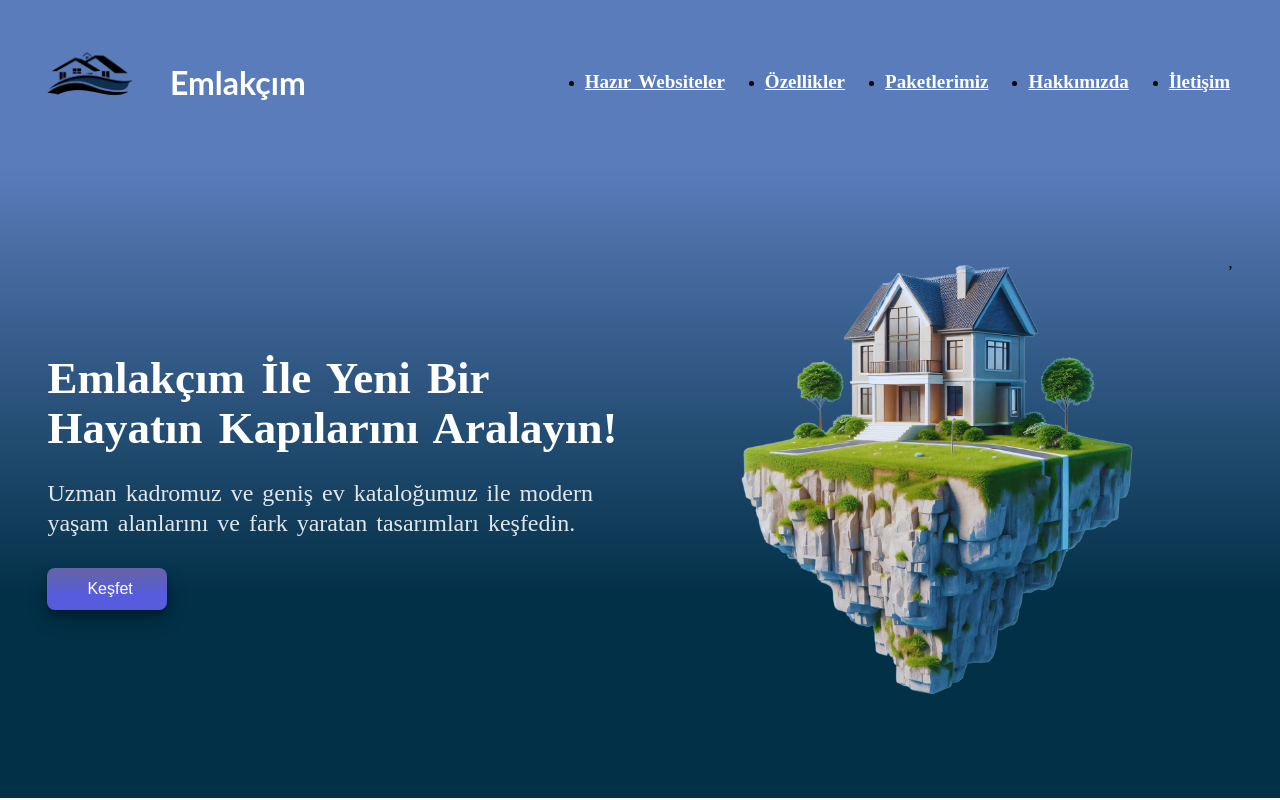
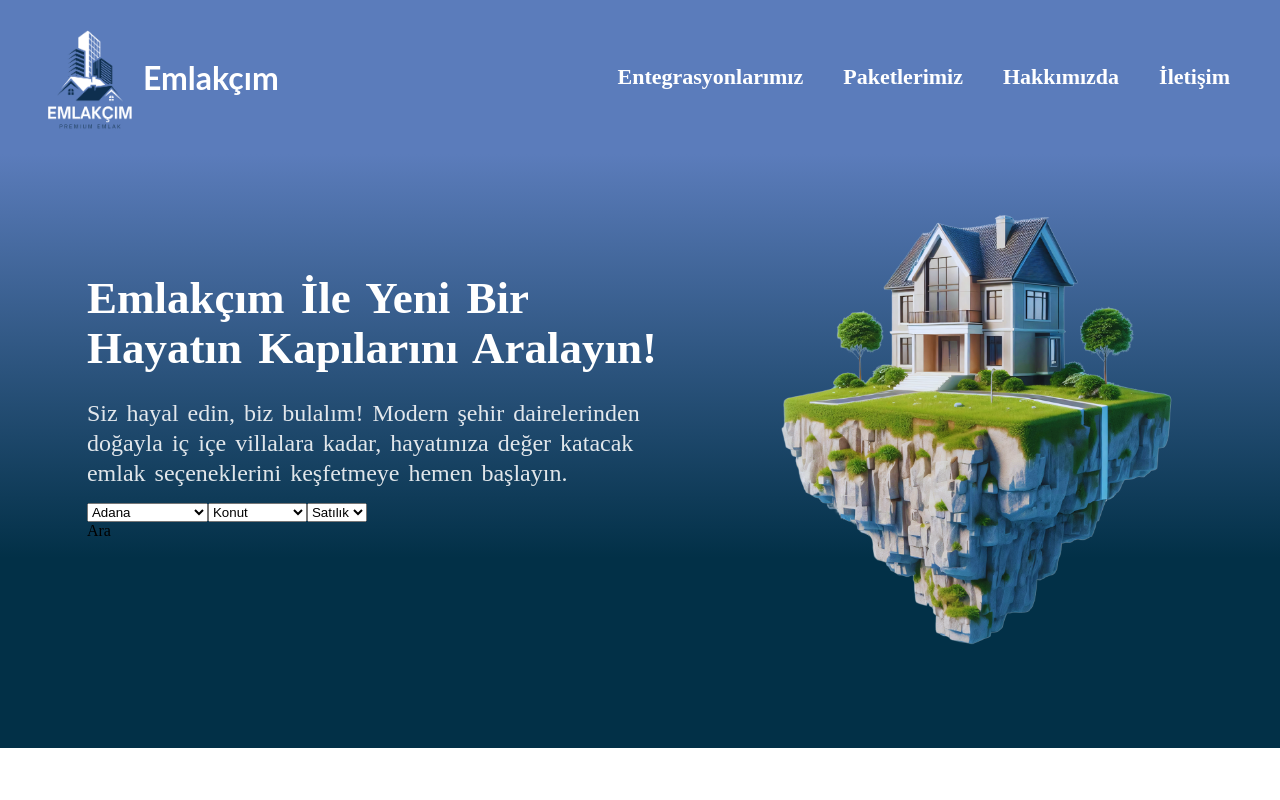
Before and after one commit to denizkandemir/Emla-mWebsite, a React (Vite) app: page / in a window 1280 px wide. Built offline with nearby package versions, Linux system fonts and the light colour scheme.

Commit message:
navbar codes updated - objects added

```diff
--- a/src/Components/Header/Header.jsx
+++ b/src/Components/Header/Header.jsx
@@ -1,5 +1,7 @@
 import houseImg from "/header-house.png";
 import "./Header.scss";
+import cities from "../../Objects/Cities";
+import houseType from "../../Objects/HouseType";
 
 const Header = () => {
     return (
@@ -8,15 +10,45 @@ const Header = () => {
                 <div className="header-content-container">
                     <div className="header-info-container">
                         <h1 className="header-title"> Emlakçım İle Yeni Bir Hayatın Kapılarını Aralayın! </h1>
-                        <p className="header-p"> Uzman kadromuz ve geniş ev kataloğumuz ile modern yaşam alanlarını ve fark yaratan
-                            tasarımları keşfedin. </p>
-                        <button className="header-button">
+                        <p className="header-p">
+                            Siz hayal edin, biz bulalım! Modern şehir dairelerinden doğayla iç içe villalara kadar, hayatınıza değer katacak emlak seçeneklerini keşfetmeye hemen başlayın.
+                        </p>
+                        {/* <button className="header-button">
                             <a href="" className="header-link"> Keşfet </a>
-                        </button>
+                        </button> */}
+                        <div className="header-search-container">
+                            <div className="header-search-inputs-container">
+                                <select className="header-city-select" name="" value={"Şehir"} id="">
+                                    {
+                                        cities.map((city) => (
+                                            <option className="header-city-option" key={city.id}> {city.name} </option>
+                                        ))
+                                    }
+                                </select>
+
+                                <select className="header-house-type-select" value={"Konut"} name="" id="">
+                                {
+                                        houseType.map((type) => (
+                                            <option className="header-house-type-option" key={type.id}> {type.name} </option>
+                                        ))
+                                }
+                                </select>
+
+                                <select className="header-house-sell-select" value={"Konut"} name="" id="">
+                                    <option className="header-house-sell-option"> Satılık </option>
+                                    <option className="header-house-sell-option"> Kiralık </option>
+                                </select>
+
+                                <div className="header-sarch-button-container">
+                                    <p className="header-searc-p"> Ara </p>
+
+                                </div>
+                            </div>
+                        </div>
                     </div>
                     <div className="header-img-container">
                         <img src={houseImg} className="header-img" alt="Hero Illustration" />
-                    </div>,
+                    </div>
                 </div>
             </div>
         </>
--- a/src/Components/Header/Header.scss
+++ b/src/Components/Header/Header.scss
@@ -1,10 +1,10 @@
 .header-container {
-    background: linear-gradient(0deg, rgba(2, 48, 71, 1) 32%, rgb(91 124 187) 100%);
+    background: linear-gradient(0deg, #023047 32%, #5b7cbb 100%);
     display: flex;
     flex-direction: column;
     justify-content: center;
     align-items: center;
-    padding: 90px 20px 90px 20px;
+    padding: 50px 20px 90px 20px;
 
 
     .header-content-container {
@@ -12,7 +12,6 @@
         gap: 70px 75px;
         flex-wrap: wrap;
         justify-content: center;
-
 
         .header-img {
             object-fit: cover;
@@ -44,6 +43,7 @@
             display: flex;
             flex-direction: column;
             justify-content: center;
+            margin-bottom: 50px;
         }
 
         .header-button {
--- a/src/Components/Navbar/Navbar.jsx
+++ b/src/Components/Navbar/Navbar.jsx
@@ -1,25 +1,44 @@
 import logo from "/EmlakçımLogo.png";
-import "./Navbar.scss"
+import "./Navbar.scss";
+import { useState,useEffect } from "react";
 
 const Navbar = () => {
+
+    const [scroll,setScroll ] = useState(false);
+
+    useEffect(() => {
+        const handleScroll = () => {
+            if (window.scrollY > 1) {
+                setScroll(true);
+            } else {
+                setScroll(false);
+            }
+        };
+
+        window.addEventListener("scroll", handleScroll);
+        return () => {
+            window.removeEventListener("scroll", handleScroll);
+        };
+    }, []);
+
+
     return (
-        <div class="navbar-container" id="navbar-container">
-            <div class="logo-p-container">
-                <a href="main.html" class="logo" rel="home">
-                    <img src={logo} id="logo" class="navbar-logo" alt=""/>
+        <div className={scroll ? "navbar-scrolled navbar-container" : "navbar-container"} >
+            <div className="logo-p-container">
+                <a href="main.html" className="logo" rel="home">
+                    <img src={logo}  className={scroll ? "logo-scrolled navbar-logo" : "navbar-logo"} alt="" />
                 </a>
-                <p class="logo-p" id="logo-p">
+                <p className={scroll ? "logo-p-scrolled logo-p" : "logo-p"}>
                     Emlakçım
                 </p>
             </div>
-            <ul class="navbar-center-content">
-                <li><a href="index.html" class="navbar-p" id="navbar-p"> Hazır Websiteler </a></li>
-                <li><a href="pricing.html" id="navbar-p" class="navbar-p"> Özellikler </a></li>
-                <li><a href="about.html" id="navbar-p" class="navbar-p"> Paketlerimiz </a></li>
-                <li><a href="about.html" id="navbar-p" class="navbar-p"> Hakkımızda </a></li>
-                <li><a href="about.html" id="navbar-p" class="navbar-p"> İletişim </a></li>
+            <ul className="navbar-center-content">
+                <li><a href="index.html" className={scroll ?  "navbar-p-scrolled navbar-p" : "navbar-p"}> Entegrasyonlarımız </a></li>
+                <li><a href="about.html" className={scroll ?  "navbar-p-scrolled navbar-p" : "navbar-p"}> Paketlerimiz </a></li>
+                <li><a href="about.html" className={scroll ?  "navbar-p-scrolled navbar-p" : "navbar-p"}> Hakkımızda </a></li>
+                <li><a href="about.html" className={scroll ?  "navbar-p-scrolled navbar-p" : "navbar-p"}> İletişim </a></li>
             </ul>
-            <div class="sidebar-svg-container" id="sidebar-opener">
+            <div className="sidebar-svg-container" id="sidebar-opener">
                 <svg width="40px" height="40px" viewBox="0 0 24 24" version="1.1" xmlns="http://www.w3.org/2000/svg"
                     xmlns:xlink="http://www.w3.org/1999/xlink">
                     <title>Menu</title>
--- a/src/Components/Navbar/Navbar.scss
+++ b/src/Components/Navbar/Navbar.scss
@@ -1,13 +1,41 @@
+  .navbar-scrolled {
+      position: sticky;
+      top: 0;
+      padding: 2px 50px 2px 30px;
+      color: black;
+      z-index: 10;
+      background-color: rgba(91, 124, 187, 0.87);
+      backdrop-filter: blur(3px);
+
+
+      .logo-scrolled {
+        max-width: 50px;
+        max-height: 50px;
+    }
+
+
+    .logo-p-scrolled {
+        font-size: 27px;
+    }
+
+    .navbar-p-scrolled {
+        font-size: 17px;
+    }
+  }
 
   .navbar-container {
-    background-color: rgb(91 124 187);
+      background-color: #5b7cbb;
+      // #62769c güzel renk
       display: flex;
       justify-content: space-between;
       align-items: center;
-    padding: 20px 50px 20px 30px;
+      padding: 20px 50px 20px 40px;
       filter: blur(0px);
       transition: filter 2s ease-in-out;
       /* transition: background-color 1s ease-in-out;      */
+
+      li {
+          list-style: none;
       }
 
       .blur {
@@ -15,15 +43,6 @@
           transition: all 2s ease-in-out;
       }
 
-.navbar-scrolled {
-    position: sticky;
-    top: 0;
-    padding: 2px 50px 2px 30px;
-    color: black;
-    z-index: 10;
-    background-color: rgba(91,124,187,0.87);
-    backdrop-filter: blur(3px);
-}
 
       .sidebar-svg-container {
           display: none;
@@ -38,21 +57,20 @@
 
       .navbar-logo {
           object-fit: contain;
-    max-width: 120px;
-    max-height: 120px;
+          width: 100px;
+          height: 100px;
+          margin-top: 10px;
       }
 
-.logo-scrolled {
-    max-width: 50px;
-    max-height: 50px;
-}
 
       .navbar-p {
-    font-size: 19px;
+          font-size: 22px;
           font-weight: 600;
           color: white;
           word-spacing: 3px;
           position: relative;
+          text-decoration: none;
+          list-style: none;
       }
 
       .navbar-p::after {
@@ -79,24 +97,17 @@
 
       .logo-p-container {
           display: flex;
-    gap: 20px;
+          gap: 3px;
           align-items: center;
       }
 
-.logo-p{
+      .logo-p {
           font-family: "Lato", Helvetica, sans-serif;
           font-size: 32px;
           color: white;
           font-weight: 700;
       }
 
-.logo-p-scrolled {
-    font-size: 27px;
-}
-
-.navbar-p-scrolled {
-    font-size: 17px;
-}
 
       .header-bottom-content {
           margin-top: 100px;
@@ -107,3 +118,4 @@
           gap: 120px;
           padding: 0 20px;
       }
+  }
--- /dev/null
+++ b/src/Objects/Cities.jsx
@@ -0,0 +1,80 @@
+const cities = [
+    { id: 1, name: "Adana" },
+    { id: 2, name: "Adıyaman" },
+    { id: 3, name: "Afyonkarahisar" },
+    { id: 4, name: "Ağrı" },
+    { id: 5, name: "Amasya" },
+    { id: 6, name: "Ankara" },
+    { id: 7, name: "Antalya" },
+    { id: 8, name: "Artvin" },
+    { id: 9, name: "Aydın" },
+    { id: 10, name: "Balıkesir" },
+    { id: 11, name: "Bilecik" },
+    { id: 12, name: "Bingöl" },
+    { id: 13, name: "Bitlis" },
+    { id: 14, name: "Bolu" },
+    { id: 15, name: "Burdur" },
+    { id: 16, name: "Bursa" },
+    { id: 17, name: "Çanakkale" },
+    { id: 18, name: "Çankırı" },
+    { id: 19, name: "Çorum" },
+    { id: 20, name: "Denizli" },
+    { id: 21, name: "Diyarbakır" },
+    { id: 22, name: "Edirne" },
+    { id: 23, name: "Elazığ" },
+    { id: 24, name: "Erzincan" },
+    { id: 25, name: "Erzurum" },
+    { id: 26, name: "Eskişehir" },
+    { id: 27, name: "Gaziantep" },
+    { id: 28, name: "Giresun" },
+    { id: 29, name: "Gümüşhane" },
+    { id: 30, name: "Hakkâri" },
+    { id: 31, name: "Hatay" },
+    { id: 32, name: "Iğdır" },
+    { id: 33, name: "Isparta" },
+    { id: 34, name: "İstanbul" },
+    { id: 35, name: "İzmir" },
+    { id: 36, name: "Kahramanmaraş" },
+    { id: 37, name: "Karabük" },
+    { id: 38, name: "Karaman" },
+    { id: 39, name: "Kars" },
+    { id: 40, name: "Kastamonu" },
+    { id: 41, name: "Kayseri" },
+    { id: 42, name: "Kırıkkale" },
+    { id: 43, name: "Kırklareli" },
+    { id: 44, name: "Kırşehir" },
+    { id: 45, name: "Kilis" },
+    { id: 46, name: "Kocaeli" },
+    { id: 47, name: "Konya" },
+    { id: 48, name: "Kütahya" },
+    { id: 49, name: "Malatya" },
+    { id: 50, name: "Manisa" },
+    { id: 51, name: "Mardin" },
+    { id: 52, name: "Mersin" },
+    { id: 53, name: "Muğla" },
+    { id: 54, name: "Muş" },
+    { id: 55, name: "Nevşehir" },
+    { id: 56, name: "Niğde" },
+    { id: 57, name: "Ordu" },
+    { id: 58, name: "Osmaniye" },
+    { id: 59, name: "Rize" },
+    { id: 60, name: "Sakarya" },
+    { id: 61, name: "Samsun" },
+    { id: 62, name: "Şanlıurfa" },
+    { id: 63, name: "Siirt" },
+    { id: 64, name: "Sinop" },
+    { id: 65, name: "Şırnak" },
+    { id: 66, name: "Sivas" },
+    { id: 67, name: "Tekirdağ" },
+    { id: 68, name: "Tokat" },
+    { id: 69, name: "Trabzon" },
+    { id: 70, name: "Tunceli" },
+    { id: 71, name: "Uşak" },
+    { id: 72, name: "Van" },
+    { id: 73, name: "Yalova" },
+    { id: 74, name: "Yozgat" },
+    { id: 75, name: "Zonguldak" }
+  ];
+
+
+export default cities;
--- /dev/null
+++ b/src/Objects/HouseType.jsx
@@ -0,0 +1,30 @@
+
+const houseType = [
+    {
+      name: "Konut",
+      id:1,
+    },
+
+    {
+        name: "Arsa",
+        id:2,
+    },
+
+    {
+        name: "Yazlık",
+        id:3,
+    },
+
+
+    {
+        name: "Ofis",
+        id:4,
+    },
+
+    {
+        name: "Turistik Tesis",
+        id:5,
+    },
+]
+
+export default houseType;
```
Also changed, not shown: public/EmlakçımLogo.png. Lines whose indentation alone changed are shown as unchanged.
